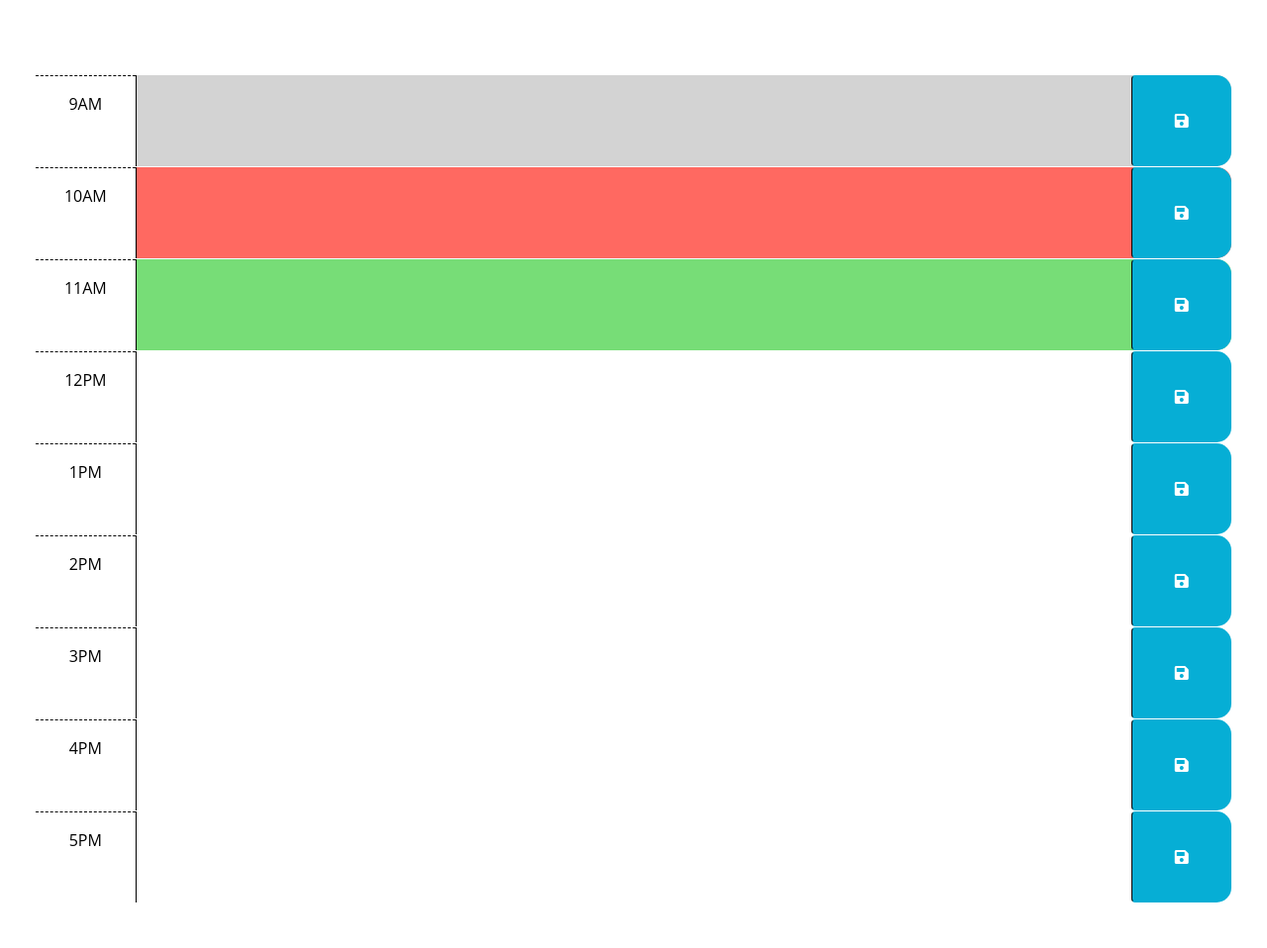
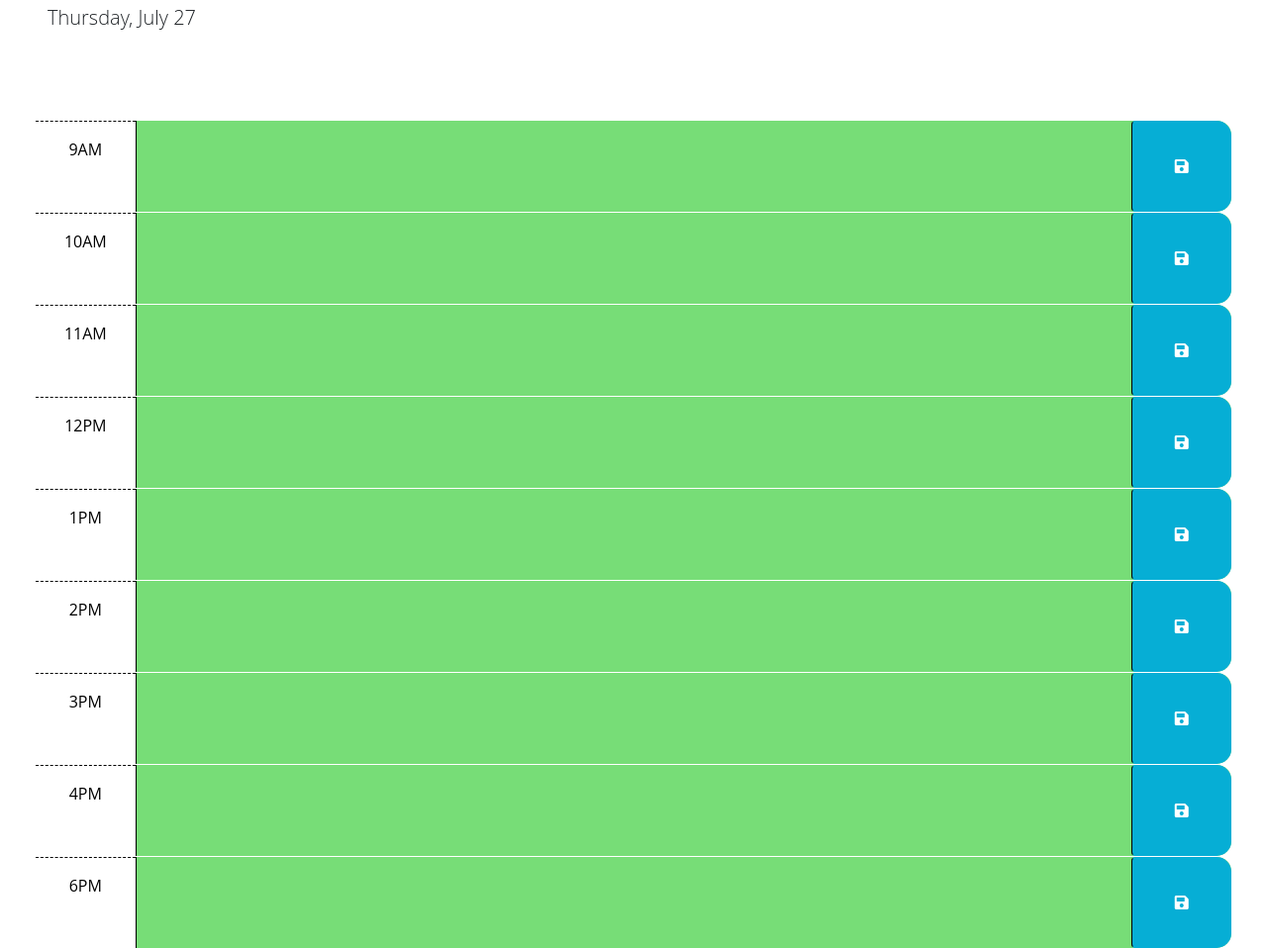
Before and after one commit to shockeyj9/Work-Day-Scheduler, a plain HTML site: page Develop/index.html in a window 1280 px wide. Shown: the part 176-1134 px from the top of the page at 99% size. Before the commit the page ends 1088 px from the top, so only its background shows below. Drawn offline with nearby package versions, Linux system fonts and the light colour scheme.

Commit message:
Added logic for past,present,future

```diff
--- a/Develop/index.html
+++ b/Develop/index.html
@@ -109,7 +109,7 @@
       </div>
 
       <div id="hour-5" class="row time-block ">
-        <div class="col-2 col-md-1 hour text-center py-3">5PM</div>
+        <div class="col-2 col-md-1 hour text-center py-3">6PM</div>
         <textarea class="col-8 col-md-10 description" rows="3"> </textarea>
         <button class="btn saveBtn col-2 col-md-1" aria-label="save">
           <i class="fas fa-save" aria-hidden="true"></i>
--- a/Develop/script.js
+++ b/Develop/script.js
@@ -2,6 +2,10 @@
 // the code isn't run until the browser has finished rendering all the elements
 // in the html.
 $(function () {
+    //SETS CURRENT DATE/TIME
+    var today = dayjs();
+    //SETS CURRENT HOUR
+    var hour = dayjs().hour() ;
  /* TODO: Add a listener for click events on the save button. This code should
   use the id in the containing time-block as a key to save the user input in
   local storage.
@@ -14,12 +18,22 @@ $(function () {
   /*TODO: Add code to apply the past, present, or future class to each time block by comparing the id to the current hour.
       HINTS: How can the id attribute of each time-block be used to conditionally add or remove the past, present, and future classes? How can Day.js be used to get the current hour in 24-hour time?
       */
-
+  $('.container-fluid').children().each(function(){
+    var elId = $(this).attr('id').split('hour-')[1];
+    elId = Number(elId)+12;
+    if (elId<hour){
+        $(this).addClass('past');
+    } else if (elId>hour){
+        $(this).addClass('future');
+    }else{
+        $(this).addClass('present');
+    }
+  });
 
   /*TODO: Add code to get any user input that was saved in localStorage and set the values of the corresponding textarea elements. HINT: How can the id attribute of each time-block be used to do this?
   */
 
   // TODO: Add code to display the current date in the header of the page.
-
-
+  $('#currentDay').text(today.format('dddd, MMMM D'));
+//   console.log($('.container-fluid div').map(function(index,dom){return dom.id}));
 });
```
